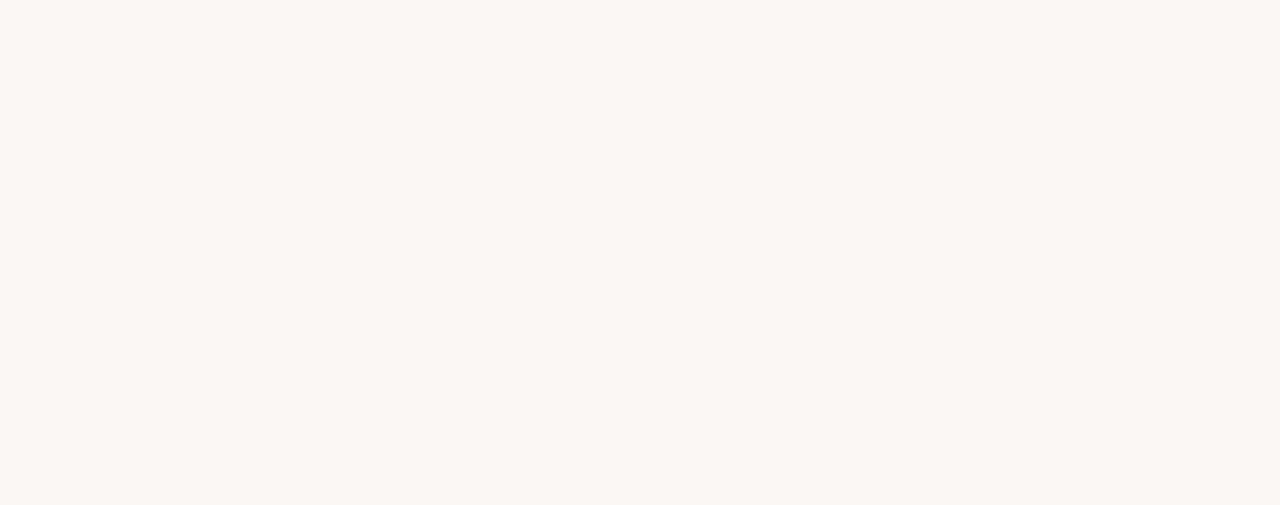
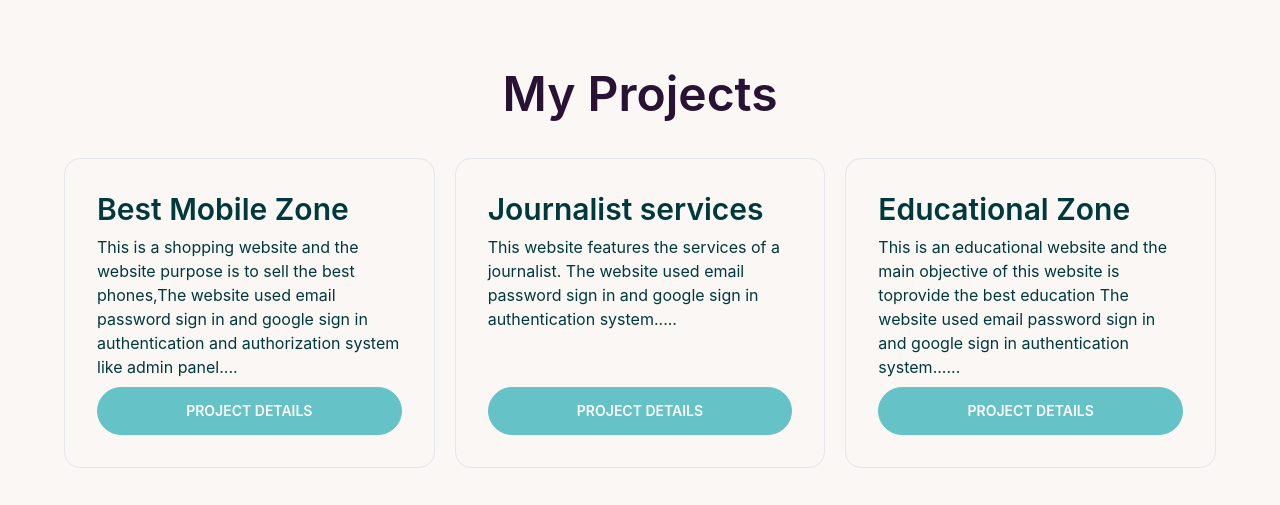
Before and after one commit to Mazharul430106/myPortfolio-website, a React (Create React App) app: page /home in a window 1280 px wide. Shown: the part 1066-1571 px from the top of the page. Before the commit the page ends 1056 px from the top, so only its background shows below. Built offline with nearby package versions, Linux system fonts and the light colour scheme.

Commit message:
added project section

```diff
--- a/src/Pages/Home/About/About.js
+++ b/src/Pages/Home/About/About.js
@@ -3,6 +3,7 @@ import React from 'react';
 
 const About = () => {
     return (
+        <section>
             <div>
                 <div className="title">
                     <h1 style={{ marginTop: '50px', marginBottom: '50px', textAlign: 'center' }} className='text-5xl font-semibold '>About Me</h1>
@@ -19,6 +20,7 @@ const About = () => {
                     </div>
                 </div>
             </div>
+        </section>
     );
 };
 
--- a/src/Pages/Home/Banner/Banner.js
+++ b/src/Pages/Home/Banner/Banner.js
@@ -2,10 +2,11 @@ import React from 'react';
 
 const Banner = () => {
     return (
-        <div className="hero" style={{marginTop:'30px', marginBottom: '30px'}}>
+        <section>
+            <div className="hero" style={{ marginTop: '30px', marginBottom: '30px' }}>
                 <div className="hero-content flex-col lg:flex-row w-full">
 
-                <div className="w-full">
+                    <div className="w-full ">
                         <h1 className="text-5xl font-bold pb-5">Hi! I am,</h1>
                         <h1 className="text-5xl font-bold"> Mazharul Islam</h1>
                         <p className="py-6">Front-End-Developer</p>
@@ -13,11 +14,12 @@ const Banner = () => {
                     </div>
 
                     <div className='w-full'>
-                  <img style={{width: '430px', height: '450px', borderRadius:'50%'}} className='flex items-center mx-auto' src="https://i.ibb.co/d7TJ4jK/90058212-107913660835813-3283847757328023552-n.jpg" alt="" />
+                        <img style={{ width: '430px', height: '450px', borderRadius: '50%' }} className='flex items-center mx-auto' src="https://i.ibb.co/d7TJ4jK/90058212-107913660835813-3283847757328023552-n.jpg" alt="" />
                     </div>
 
                 </div>
             </div>
+        </section>
     );
 };
 
--- a/src/Pages/Home/Home/Home.js
+++ b/src/Pages/Home/Home/Home.js
@@ -1,12 +1,14 @@
 import React from 'react';
 import About from '../About/About';
 import Banner from '../Banner/Banner';
+import Projects from '../Projects/Projects';
 
 const Home = () => {
     return (
         <div>
             <Banner></Banner>
             <About></About>
+            <Projects></Projects>
         </div>
     );
 };
--- a/src/Pages/Home/Project/Project.js
+++ /dev/null
@@ -1,11 +0,0 @@
-import React from 'react';
-
-const Project = () => {
-    return (
-        <div>
-            <h1>This is Project Page</h1>
-        </div>
-    );
-};
-
-export default Project;
--- /dev/null
+++ b/src/Pages/Home/Projects/Projects.js
@@ -0,0 +1,49 @@
+import React from 'react';
+
+const Projects = () => {
+
+    const projectDetails = [
+        {
+            name: 'Best Mobile Zone',
+            desc: 'This is a shopping website and the website purpose is to sell the best phones,The website used email password sign in and google sign in authentication and authorization system like admin panel....'
+        },
+        {
+            name: 'Journalist services',
+            desc: 'This website features the services of a journalist. The website used email password sign in and google sign in authentication system.....'
+        },
+        {
+            name: 'Educational Zone',
+            desc: 'This is an educational website and the main objective of this website is toprovide the best education The website used email password sign in and google sign in authentication system......'
+        },
+
+    ]
+
+    return (
+        <section className='py-10'>
+            <div className='project-title mt-10'>
+                <h1 style={{ textAlign: 'center' }} className='font-semibold text-5xl'>My Projects</h1>
+            </div>
+
+            <div className='grid grid lg:grid-cols-3 gap-5 mt-10'>
+                {
+                    projectDetails.map(project => <>
+
+                        <div className="mx-5 lg:mx-0 card border text-primary-content">
+                            <div className="card-body">
+                                <h2 className="card-title text-3xl">{project.name}</h2>
+                                <p>{project.desc}</p>
+                                <div className="card-actions">
+                                    <button className="btn w-full btn-primary text-white">project details</button>
+                                </div>
+                            </div>
+                        </div>
+                    </>
+                    )
+                }
+            </div>
+
+        </section>
+    );
+};
+
+export default Projects;
--- a/src/Routes/Routes/Routes.js
+++ b/src/Routes/Routes/Routes.js
@@ -3,7 +3,7 @@ import Main from "../../Layout/Main";
 import About from "../../Pages/Home/About/About";
 import Contact from "../../Pages/Home/Contact/Contact";
 import Home from "../../Pages/Home/Home/Home";
-import Project from "../../Pages/Home/Project/Project";
+import Project from "../../Pages/Home/Projects/Projects";
 
 export const routes = createBrowserRouter([
     {
```
Lines whose indentation alone changed are shown as unchanged.
